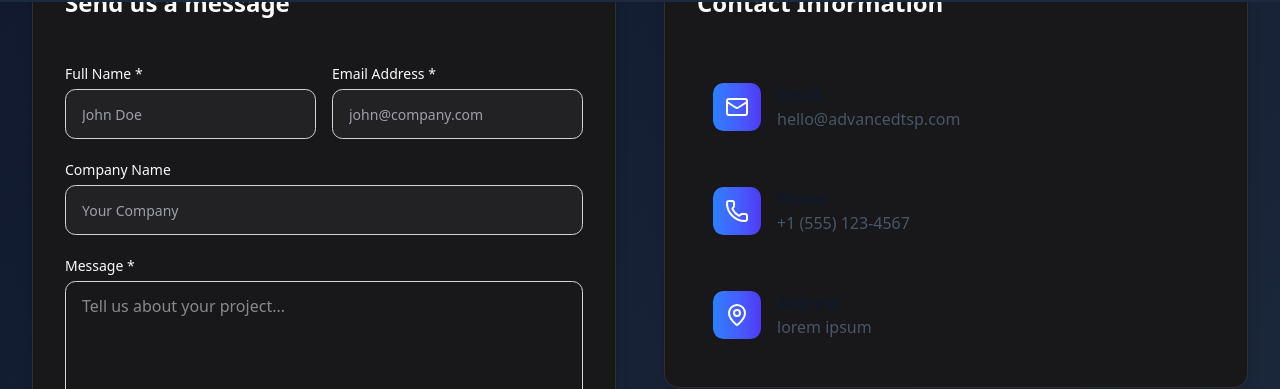
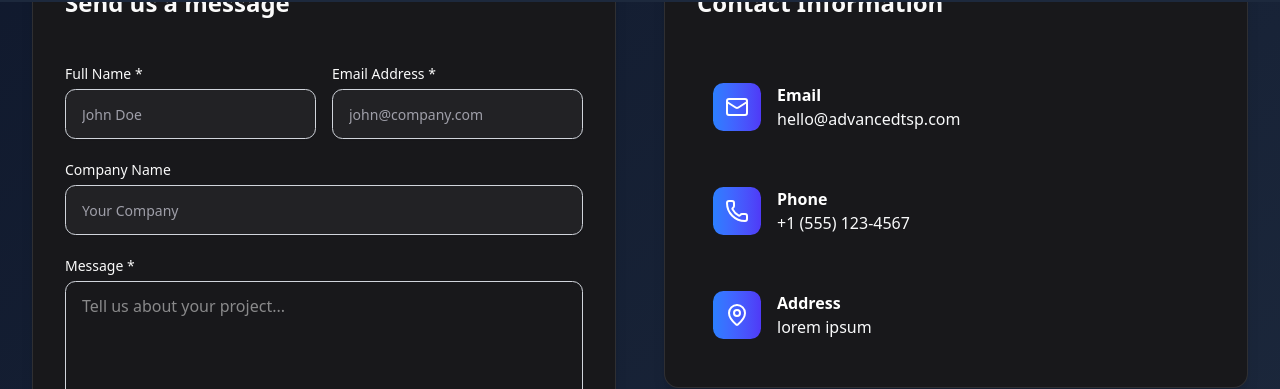
Before and after one commit to kasahun-welela/advanced-tsp-company, a Next.js app: page /contact in a window 1280 px wide. Shown: the part 310-699 px from the top of the page. Built offline with nearby package versions, Linux system fonts and the light colour scheme.

Commit message:
fix dark mode

```diff
--- a/app/contact/page.tsx
+++ b/app/contact/page.tsx
@@ -55,16 +55,18 @@ function ContactUs() {
                   <a
                     key={index}
                     href={info.link}
-                    className="flex items-start space-x-4 p-4 rounded-lg hover:bg-gray-50 transition-colors group"
+                    className="flex items-start space-x-4 p-4 rounded-lg hover:bg-gray-50 dark:hover:bg-gray-800 transition-colors group"
                   >
                     <div className="w-12 h-12 bg-gradient-to-r from-blue-500 to-indigo-600 rounded-lg flex items-center justify-center">
                       <info.icon className="w-6 h-6 text-white" />
                     </div>
                     <div>
-                      <h4 className="font-semibold text-gray-900 group-hover:text-blue-600">
+                      <h4 className="font-semibold text-gray-900 dark:text-white group-hover:text-blue-600">
                         {info.label}
                       </h4>
-                      <p className="text-gray-600">{info.value}</p>
+                      <p className="text-gray-600 dark:text-gray-50">
+                        {info.value}
+                      </p>
                     </div>
                   </a>
                 ))}
```
